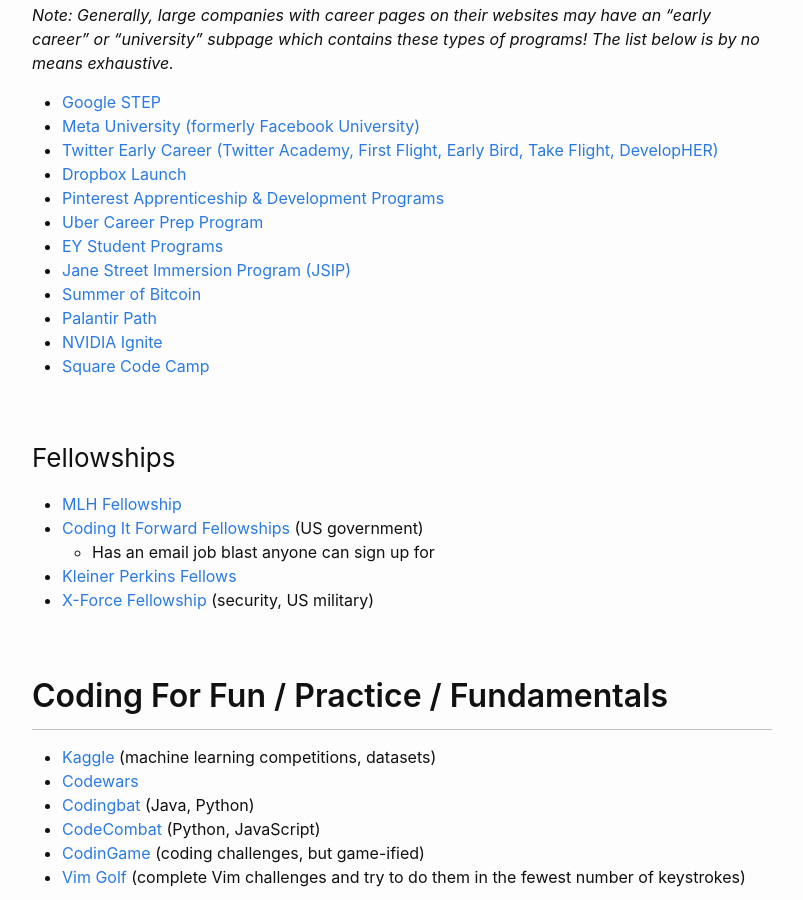
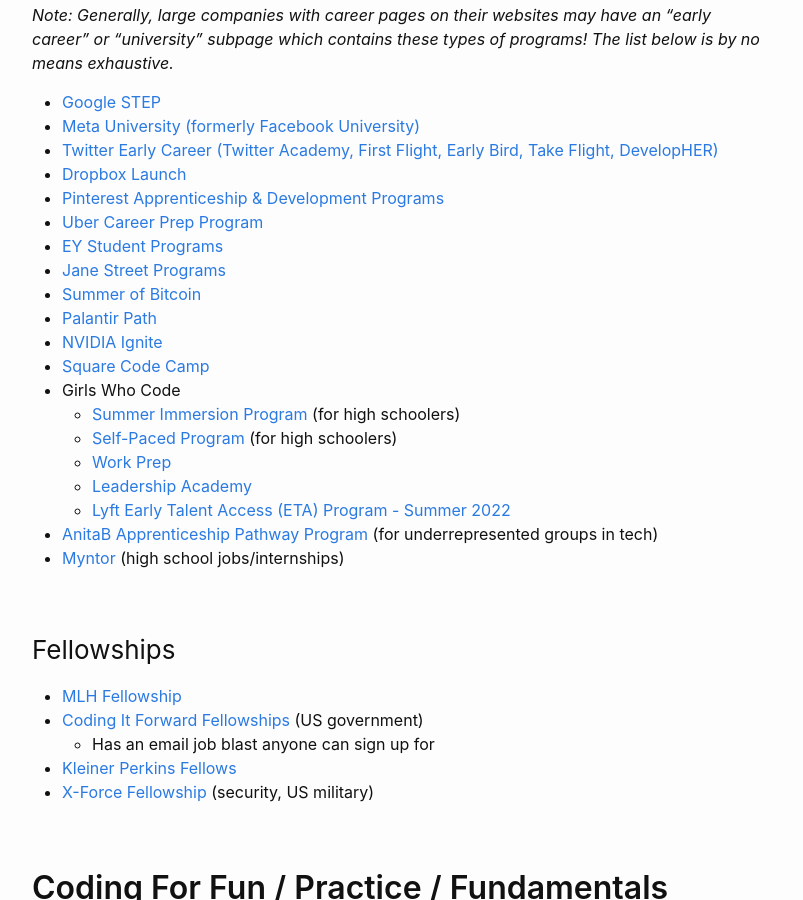
Before and after one commit to phrdang/phrdang.github.io, a Jekyll site: the page built from resources.md, in a window 1280 px wide and 900 px high, scrolled down 8136 px. Shown: the whole window, without its empty margins (238-1041 px from the left). Built offline with Jekyll 4.4.1, drawn with Linux system fonts in a browser that asks for light colours; some of the changed text lies outside the part shown.

Commit message:
Add more job opportunities, hacker type, advice for undergrads

```diff
--- a/resources.md
+++ b/resources.md
@@ -267,11 +267,19 @@
 - [Pinterest Apprenticeship & Development Programs](https://www.pinterestcareers.com/early-career/apprenticeship-development-programs/)
 - [Uber Career Prep Program](https://www.hiddengeniusproject.org/ubercareerprep/)
 - [EY Student Programs](https://www.ey.com/en_us/careers/student-programs)
-- [Jane Street Immersion Program (JSIP)](https://www.janestreet.com/join-jane-street/our-programs/jsip/)
+- [Jane Street Programs](https://www.janestreet.com/join-jane-street/our-programs/)
 - [Summer of Bitcoin](https://www.summerofbitcoin.org/)
 - [Palantir Path](https://www.palantir.com/careers/students/path/)
 - [NVIDIA Ignite](https://www.nvidia.com/en-us/about-nvidia/careers/university-recruiting/)
 - [Square Code Camp](https://squareup.com/us/en/code-camp)
+- Girls Who Code
+  - [Summer Immersion Program](https://girlswhocode.com/programs/summer-immersion-program) (for high schoolers)
+  - [Self-Paced Program](https://girlswhocode.com/programs/summer-immersion-program) (for high schoolers)
+  - [Work Prep](https://girlswhocode.zendesk.com/hc/en-us/categories/4681185195291-Workforce-Programs-)
+  - [Leadership Academy](https://girlswhocode.zendesk.com/hc/en-us/categories/4681185195291-Workforce-Programs-)
+  - [Lyft Early Talent Access (ETA) Program - Summer 2022](https://boards.greenhouse.io/lyft/jobs/6147494002?gh_jid=6147494002)
+- [AnitaB Apprenticeship Pathway Program](https://anitab.org/audience/individuals/#) (for underrepresented groups in tech)
+- [Myntor](https://www.myntor.io/jobs) (high school jobs/internships)
 
 ### Fellowships
 
@@ -331,3 +339,5 @@
 - [r/cscareerquestions](https://reddit.com/r/cscareerquestions)
 - [HTTP Status Dogs](https://httpstatusdogs.com/) (HTTP status codes + dogs. because why not?)
 - [Embed like Gist](https://emgithub.com/)
+- [Terry D. Johnson: Advice for first year undergraduate engineers](https://docs.google.com/document/d/19UJ1IesSjN9B9sQn2IEM9baQV-E-oMveiM9WSLBcI8s/edit)
+- [Hacker Typer](https://hackertyper.netlify.app/) (feel like a hacker without being one)
```
